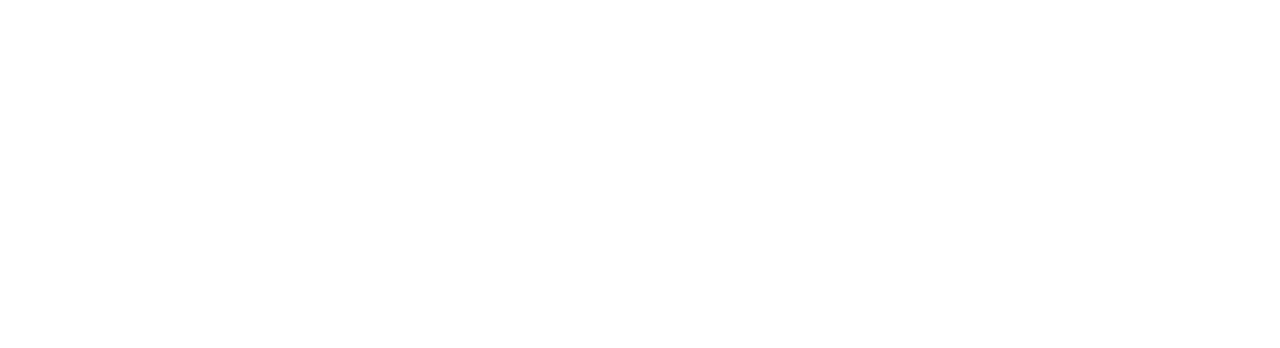
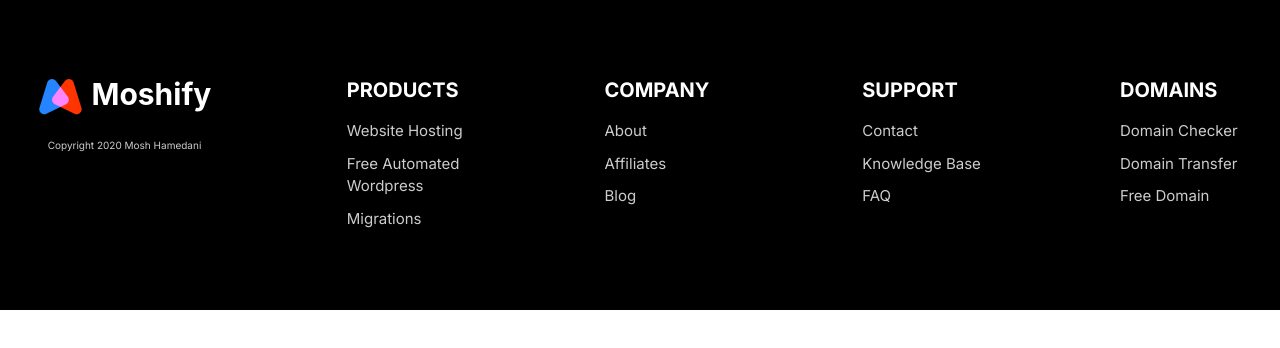
Before and after one commit to amirahadi06/Moshify-Project, a plain HTML site: page index.html in a window 1280 px wide. Drawn offline with Linux system fonts and the light colour scheme.

Commit message:
Define footer

```diff
--- a/css/stylesheet.css
+++ b/css/stylesheet.css
@@ -528,7 +528,6 @@ a {
 
 /* ----------------------collapsibles----------------------- */
 .collapsible {
-  background-color: var(--color-heading);
 }
 
 .collapsible__header {
@@ -540,7 +539,7 @@ a {
 
 .collapsible__header-text {
   margin: 0;
-  color: var(--color-secondary);
+  color: #fff;
 }
 
 .collapsible__chevron {
@@ -755,3 +754,81 @@ a {
 .showcase-block__content .media__body {
   color: #ccc;
 }
+/* ----------------------Footer-block----------------------- */
+.footer-block {
+  display: flex;
+  flex-direction: column;
+}
+
+.footer-block__category {
+  border-bottom: 1px solid rgb(73, 72, 72);
+  margin: 1rem 0;
+}
+
+.footer-block__category h3{
+font-size: 2rem;
+}
+
+.footer-block__item {
+  margin: 1rem 0;
+  padding-left: 3rem;
+}
+
+.footer-block__item a {
+  color: #ccc;
+  transition: color 0.3s;
+}
+
+.footer-block__item:hover a {
+  color: #fff;
+}
+
+.footer-block__logo {
+  text-align: center;
+  font-size: 1.2rem;
+  margin-top: 5rem;
+}
+
+@media screen and (min-width: 768px) {
+  .footer-block {
+    display: flex;
+    flex-direction: row;
+    justify-content: space-between;
+  }
+
+  .footer-block h3 {
+    font-size: 2rem;
+  }
+
+  .collapsible__content {
+    /* to make the collapsible__content (nav__list) always visible */
+    max-height: 100%;
+    opacity: 1;
+    border: 0;
+  }
+
+  .footer-block__category {
+    border: 0;
+  }
+
+  .footer-block__item {
+    padding-left: 1rem;
+    font-size: 1.5rem;
+    width: 150px;
+  }
+
+  .footer-block__logo {
+    order: -1;
+    text-align: center;
+    font-size: 1rem;
+    margin-top: 1rem;
+  }
+
+  .footer-block__logo img {
+    width: 100%;
+  }
+
+  .footer-block .collapsible__chevron {
+    display: none;
+  }
+}
--- a/index.html
+++ b/index.html
@@ -15,6 +15,82 @@
     <link rel="stylesheet" href="css/stylesheet.css" />
   </head>
   <body>
-
+    <footer class="block block--dark footer-block">
+      <ul class="list footer-block__category">
+        <li class="collapsible">
+          <div class="collapsible__header">
+            <h3 class="collapsible__header-text">PRODUCTS</h3>
+            <img
+              class="icon collapsible__chevron"
+              src="icons/chevron.svg"
+              alt="chevron icon"
+            />
+          </div>
+          <ul class="list collapsible__content">
+            <li class="footer-block__item"><a href="#">Website Hosting</a></li>
+            <li class="footer-block__item">
+              <a href="#">Free Automated Wordpress</a>
+            </li>
+            <li class="footer-block__item"><a href="#">Migrations</a></li>
+          </ul>
+        </li>
+      </ul>
+      <ul class="list footer-block__category">
+        <li class="collapsible">
+          <div class="collapsible__header">
+            <h3 class="collapsible__header-text">COMPANY</h3>
+            <img
+              class="icon collapsible__chevron"
+              src="icons/chevron.svg"
+              alt="chevron icon"
+            />
+          </div>
+          <ul class="list collapsible__content">
+            <li class="footer-block__item"><a href="#">About</a></li>
+            <li class="footer-block__item"><a href="#">Affiliates</a></li>
+            <li class="footer-block__item"><a href="#">Blog</a></li>
+          </ul>
+        </li>
+      </ul>
+      <ul class="list footer-block__category">
+        <li class="collapsible">
+          <div class="collapsible__header">
+            <h3 class="collapsible__header-text">SUPPORT</h3>
+            <img
+              class="icon collapsible__chevron"
+              src="icons/chevron.svg"
+              alt="chevron icon"
+            />
+          </div>
+          <ul class="list collapsible__content">
+            <li class="footer-block__item"><a href="#">Contact</a></li>
+            <li class="footer-block__item"><a href="#">Knowledge Base</a></li>
+            <li class="footer-block__item"><a href="#">FAQ</a></li>
+          </ul>
+        </li>
+      </ul>
+      <ul class="list footer-block__category">
+        <li class="collapsible">
+          <div class="collapsible__header">
+            <h3 class="collapsible__header-text">DOMAINS</h3>
+            <img
+              class="icon collapsible__chevron"
+              src="icons/chevron.svg"
+              alt="chevron icon"
+            />
+          </div>
+          <ul class="list collapsible__content">
+            <li class="footer-block__item"><a href="#">Domain Checker</a></li>
+            <li class="footer-block__item"><a href="#">Domain Transfer</a></li>
+            <li class="footer-block__item"><a href="#">Free Domain</a></li>
+          </ul>
+        </li>
+      </ul>
+      <div class="footer-block__logo">
+        <img src="icons/logo.svg" alt="logo" />
+        <p>Copyright 2020 Mosh Hamedani</p>
+      </div>
+    </footer>
+    <script src="js/main.js"></script>
   </body>
 </html>
```
Also changed, not shown: components/collapsibles.html (+1 -0 lines).
